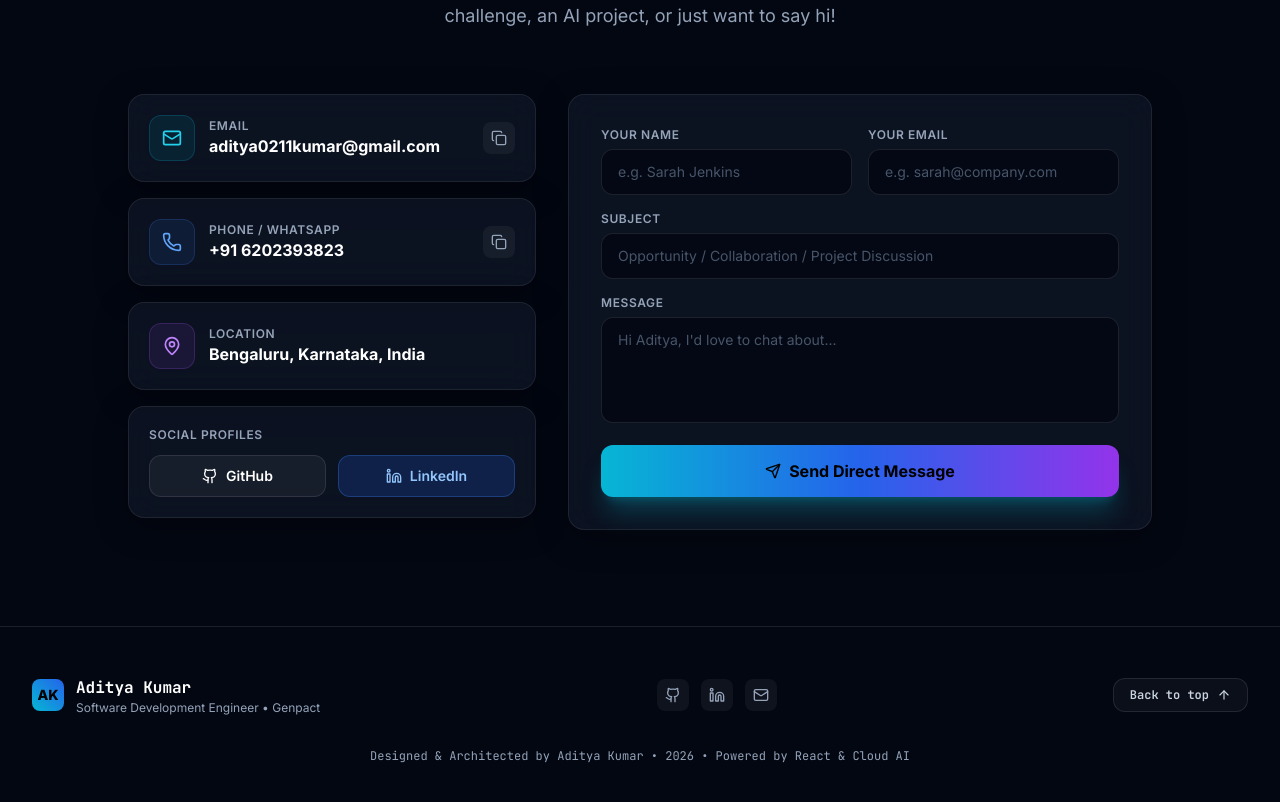
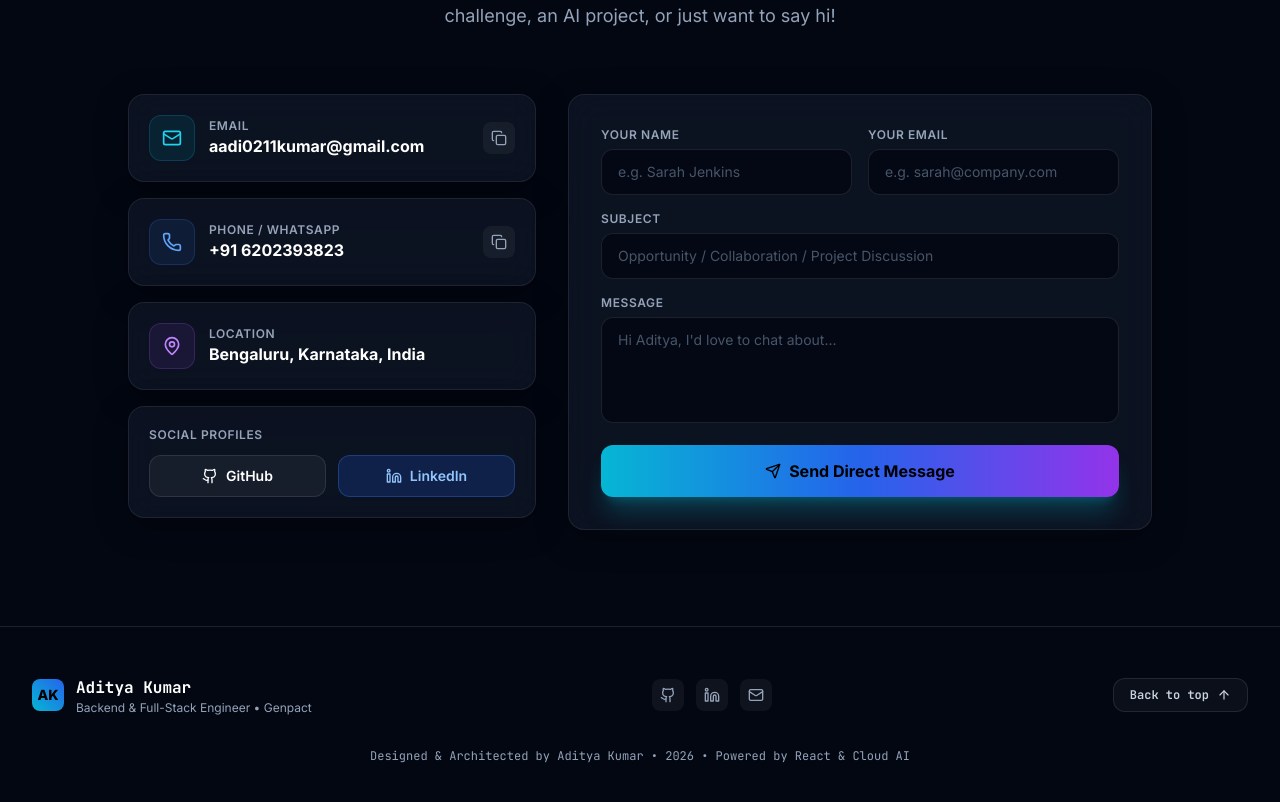
Before and after one commit to AADIKANE002/portfolio, a React (Vite) app: page / in a window 1280 px wide. Shown: the part 7403-8205 px from the top of the page. Built offline with nearby package versions, Linux system fonts and the light colour scheme.

Commit message:
Update email, linkedin and footer branding for Backend Full-Stack

```diff
--- a/src/components/Footer.jsx
+++ b/src/components/Footer.jsx
@@ -23,7 +23,7 @@ const Footer = () => {
               Aditya Kumar
             </span>
             <p className="text-xs text-slate-400">
-              Software Development Engineer • Genpact
+              Backend & Full-Stack Engineer • Genpact
             </p>
           </div>
         </div>
--- a/src/data/portfolioData.js
+++ b/src/data/portfolioData.js
@@ -8,7 +8,7 @@ export const PERSONAL_INFO = {
     "PostgreSQL, Oracle DB & Cloud Pipeline Specialist",
     "Competitive Programmer (LeetCode Top 6.3%)"
   ],
-  email: "aditya0211kumar@gmail.com",
+  email: "aadi0211kumar@gmail.com",
   phone: "+91 6202393823",
   location: "Bengaluru, Karnataka, India",
   status: "Available for Backend, Full-Stack & Distributed Systems Roles",
```
Also changed, not shown: 6 other files (tests, documents, lock files or other folders).
